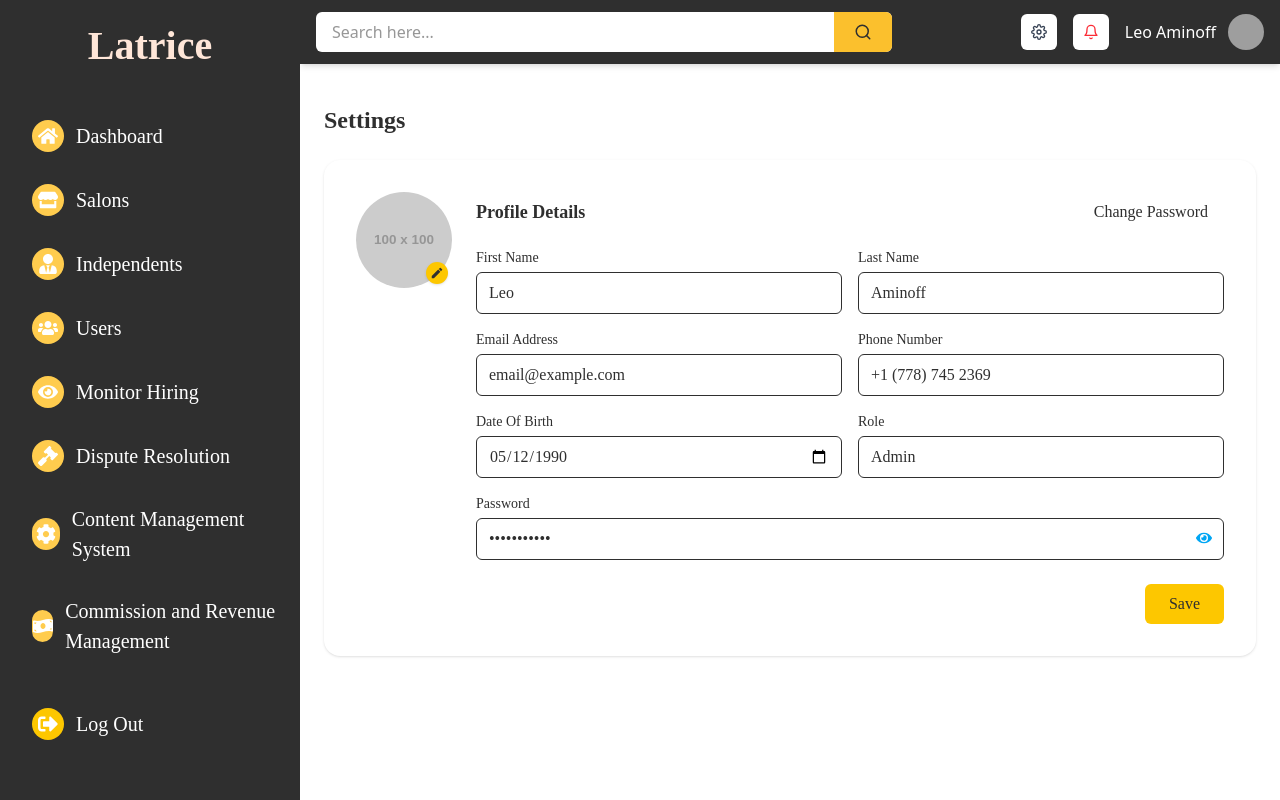
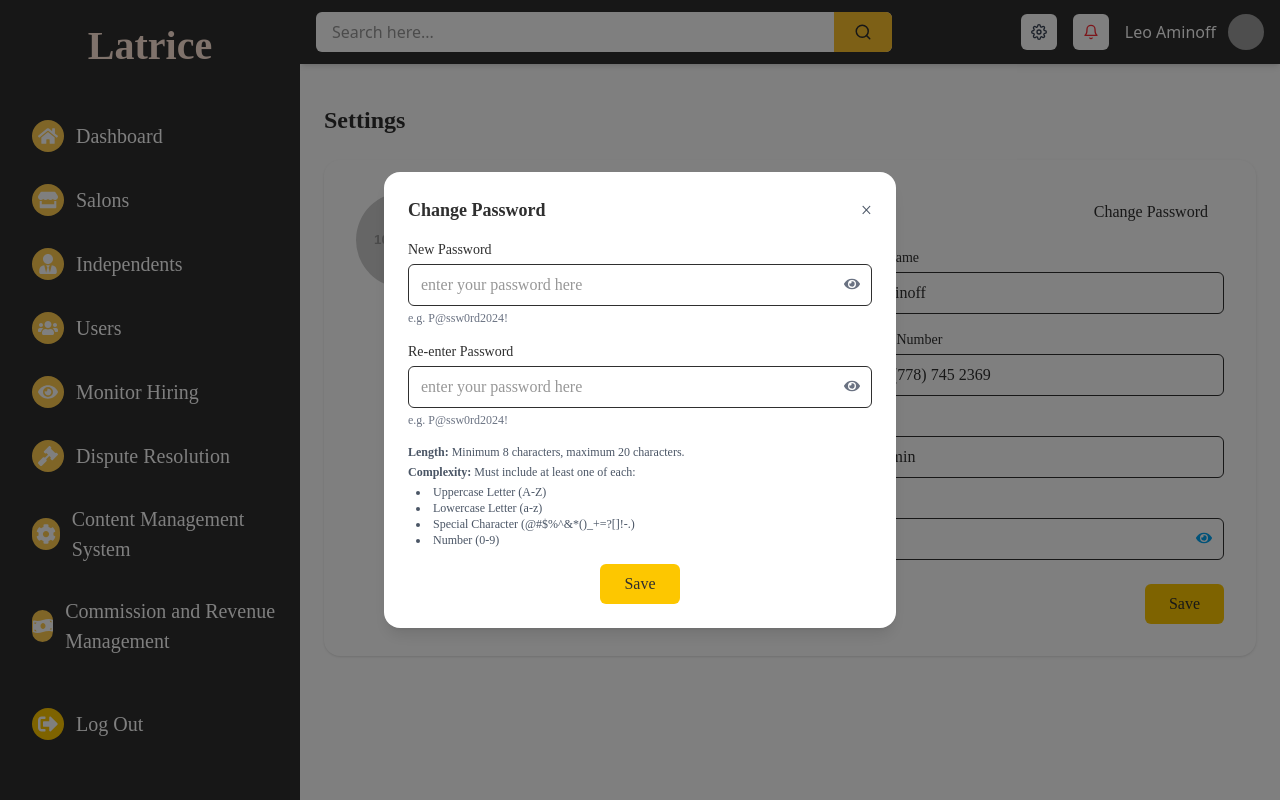
Before and after one commit to FlyweisReact/Latrice-Admin-Vercel-Link, a React (Vite) app: page /dashboard/settings in a window 1280 px wide. Both pictures are taken after a click on the button "Change Password". Built offline with nearby package versions, Linux system fonts and the light colour scheme; grey boxes are pictures that could not be loaded; a web font is replaced by a local one.

Commit message:
settings page ui

```diff
--- a/src/pages/Dashboard/Settings.jsx
+++ b/src/pages/Dashboard/Settings.jsx
@@ -1,8 +1,12 @@
-import React from "react";
+import React, { useState } from "react";
 import { FaEye } from "react-icons/fa";
 import { MdEdit } from "react-icons/md";
 
 const Settings = () => {
+  const [isModalOpen, setIsModalOpen] = useState(false);
+  const [showPassword, setShowPassword] = useState(false);
+  const [showRePassword, setShowRePassword] = useState(false);
+
   return (
     <div className="p-2 text-black font-[rasa]">
       {/* Heading */}
@@ -29,11 +33,15 @@ const Settings = () => {
           <div className="flex-1">
             <div className="flex justify-between items-center mb-4">
               <h2 className="text-lg font-semibold">Profile Details</h2>
-              <button className="px-4 py-2 border  rounded-md   font-medium  transition">
+              <button
+                onClick={() => setIsModalOpen(true)}
+                className="px-4 py-2 border rounded-md font-medium transition"
+              >
                 Change Password
               </button>
             </div>
 
+            {/* Profile Form */}
             <div className="grid grid-cols-1 md:grid-cols-2 gap-4">
               {/* First Name */}
               <div>
@@ -130,6 +138,96 @@ const Settings = () => {
           </div>
         </div>
       </div>
+
+      {/* Change Password Modal */}
+      {isModalOpen && (
+        <div className="fixed inset-0 bg-black/50 flex items-center justify-center z-50">
+          <div className="bg-white w-full max-w-lg rounded-2xl shadow-lg p-6">
+            {/* Header */}
+            <div className="flex justify-between items-center mb-4">
+              <h2 className="text-lg font-semibold">Change Password</h2>
+              <button
+                onClick={() => setIsModalOpen(false)}
+                className="text-gray-600 hover:text-black text-xl"
+              >
+                ×
+              </button>
+            </div>
+
+            {/* Form */}
+            <div className="space-y-4">
+              {/* New Password */}
+              <div>
+                <label className="block text-sm font-medium mb-1">
+                  New Password
+                </label>
+                <div className="relative">
+                  <input
+                    type={showPassword ? "text" : "password"}
+                    placeholder="enter your password here"
+                    className="w-full border rounded-md px-3 py-2 pr-10"
+                  />
+                  <FaEye
+                    className="absolute right-3 top-3 text-gray-500 cursor-pointer"
+                    onClick={() => setShowPassword(!showPassword)}
+                  />
+                </div>
+                <p className="text-xs text-gray-500 mt-1">
+                  e.g. P@ssw0rd2024!
+                </p>
+              </div>
+
+              {/* Re-enter Password */}
+              <div>
+                <label className="block text-sm font-medium mb-1">
+                  Re-enter Password
+                </label>
+                <div className="relative">
+                  <input
+                    type={showRePassword ? "text" : "password"}
+                    placeholder="enter your password here"
+                    className="w-full border rounded-md px-3 py-2 pr-10"
+                  />
+                  <FaEye
+                    className="absolute right-3 top-3 text-gray-500 cursor-pointer"
+                    onClick={() => setShowRePassword(!showRePassword)}
+                  />
+                </div>
+                <p className="text-xs text-gray-500 mt-1">
+                  e.g. P@ssw0rd2024!
+                </p>
+              </div>
+
+              {/* Password Rules */}
+              <div className="text-xs text-gray-600 space-y-1">
+                <p>
+                  <span className="font-semibold">Length:</span> Minimum 8
+                  characters, maximum 20 characters.
+                </p>
+                <p>
+                  <span className="font-semibold">Complexity:</span> Must
+                  include at least one of each:
+                </p>
+                <ul className="list-disc list-inside ml-2">
+                  <li>Uppercase Letter (A-Z)</li>
+                  <li>Lowercase Letter (a-z)</li>
+                  <li>
+                    Special Character (@#$%^&*()_+=?{}[]!-.)
+                  </li>
+                  <li>Number (0-9)</li>
+                </ul>
+              </div>
+
+              {/* Save Button */}
+              <div className="flex justify-center mt-4">
+                <button className="bg-yellow-400 hover:bg-yellow-500 transition px-6 py-2 rounded-md font-medium">
+                  Save
+                </button>
+              </div>
+            </div>
+          </div>
+        </div>
+      )}
     </div>
   );
 };
```
